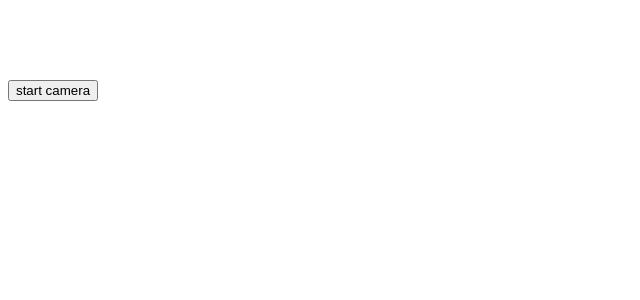
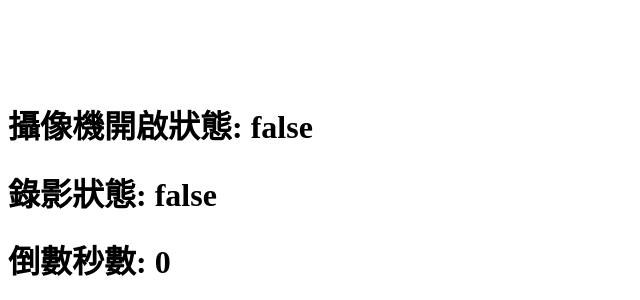
Before and after one commit to gjlmotea/RTCng, an Angular app: page / in a window 1280 px wide. Shown: the part 652-952 px from the top of the page, without its empty margins (0-640 px from the left). Before the commit the page ends 800 px from the top, so only its background shows below. Built offline with nearby package versions, Linux system fonts and the light colour scheme; no server answers.

Commit message:
version 1: 新增文字敘述

```diff
--- a/src/app/web-rtc/web-rtc.component.html
+++ b/src/app/web-rtc/web-rtc.component.html
@@ -1,5 +1,8 @@
 <video width="1280" height="720" autoplay playsinline muted  #camera></video>
 
+<h1>攝像機開啟狀態: {{isCameraOn}}</h1>
+<h1>錄影狀態: {{isRecording}}</h1>
+<h1>倒數秒數: {{displaySec}}</h1>
 <br>
 <button *ngIf="!isCameraOn" (click)="openCamera()">start camera</button>
 <button *ngIf="isCameraOn" (click)="closeCamera()">close camera</button>
```
